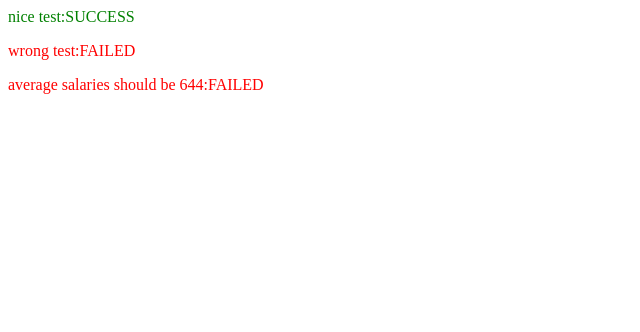
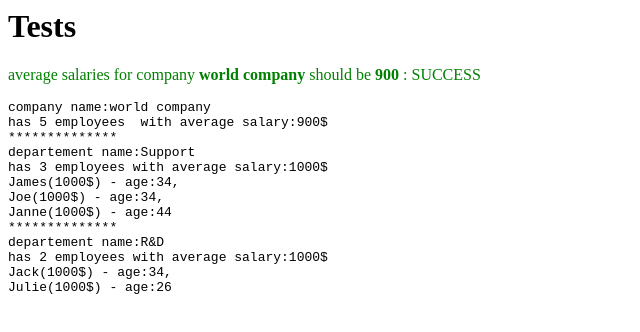
Before and after one commit to laurentleseigneur/coding-dojo, a plain HTML site: page javascript/index.html in a window 1280 px wide. Shown: the whole page, without its empty margins (0-640 px from the left). Drawn offline with Linux system fonts and the light colour scheme.

Commit message:
display results

```diff
--- a/javascript/index.html
+++ b/javascript/index.html
@@ -3,5 +3,16 @@
 <body>
 <script src="test.js"></script>
 <script src="script2.js"></script>
+<h1>Tests</h1>
+<script>var expected=900;
+    assertEqual ( expected, soc1.averageSalaries(),"average salaries for company <b>"+soc1.name+"</b> should be <b>"+expected+"</b>");
+    <!--assertEqual ( 600, soc1.averageSalaries(),"average salaries for company <b>"+soc1.name+"</b> should be <b>"+600+"</b>");-->
+</script>
+
+<pre>
+<script>
+    document.write(soc1.toString())
+</script>
+</pre>
 </body>
 </html>
--- a/javascript/script2.js
+++ b/javascript/script2.js
@@ -102,11 +102,8 @@ function Company(name, departments) {
     var dep12 = new Department("Support", [e1, e2, e4]);
     var dep13 = new Department("R&D", [e3, e5]);
 
-    var soc1 = new Company("world company", [dep12, dep13]);
+    window.soc1 = new Company("world company", [dep12, dep13]);
 
     console.log(soc1.toString());
 
-var expected=644;
-display (soc1.averageSalaries()== expected,"average salaries should be "+expected);
-
 })();
--- a/javascript/test.js
+++ b/javascript/test.js
@@ -1,16 +1,20 @@
-function display(result,message){
+(function(){
+    function assertEqual(expected,returned,message){
         var p = window.document.createElement("p");
-    p.innerHTML=message+":";
-    if (result){
+        p.innerHTML=message+" : ";
+        if (expected==returned){
             p.innerHTML+="SUCCESS";
             p.style.color="green";
         }
         else {
-        p.innerHTML+="FAILED";
+            p.innerHTML+="FAILED - got " +returned;
             p.style.color="red";
         }
         window.document.body.appendChild(p);
     }
 
-display(true,"nice test");
-display(false,"wrong test");
+    window.assertEqual=assertEqual;
+})();
+
+//display(true,"nice test");
+//display(false,"wrong test");
```
Lines whose indentation alone changed are shown as unchanged.
